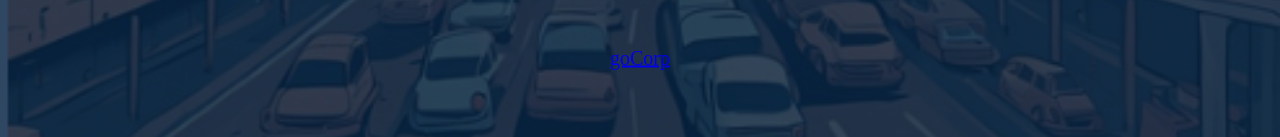
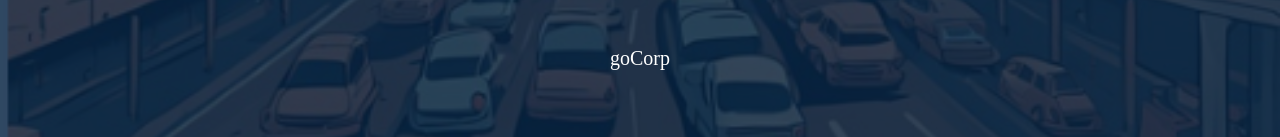
Before and after one commit to abhinavkr26104/carpool, a website: page page1.html in a window 1280 px wide. Shown: the part 347-484 px from the top of the page. Drawn offline with Linux system fonts and the light colour scheme.

Commit message:
Update page1.html

```diff
--- a/page1.html
+++ b/page1.html
@@ -5,10 +5,13 @@
   <meta name="viewport" content="width=device-width, initial-scale=1.0">
   <title>Full Screen Image with Overlay</title>
   <style>
-    a
-    {
-      font-size:20px;
+    a {
+      font-size: 20px;
+      color: white;
+      text-decoration: none;
+      z-index: 4; /* Ensure it is above the overlay */
     }
+
     body, html {
       margin: 0;
       padding: 0;
@@ -48,9 +51,8 @@
       top: calc(53% - 0.5cm); /* Move text 0.5cm higher */
       left: 50%; /* Center the text horizontally */
       transform: translate(-50%, -50%); /* Adjust for the text width and height */
-      color: white; /* Text color */
       text-align: center; /* Center the text */
-      z-index: 3; /* Ensures the text is above the overlay */
+      z-index: 4; /* Ensures the text is above the overlay */
     }
 
     .location-button-container {
```
